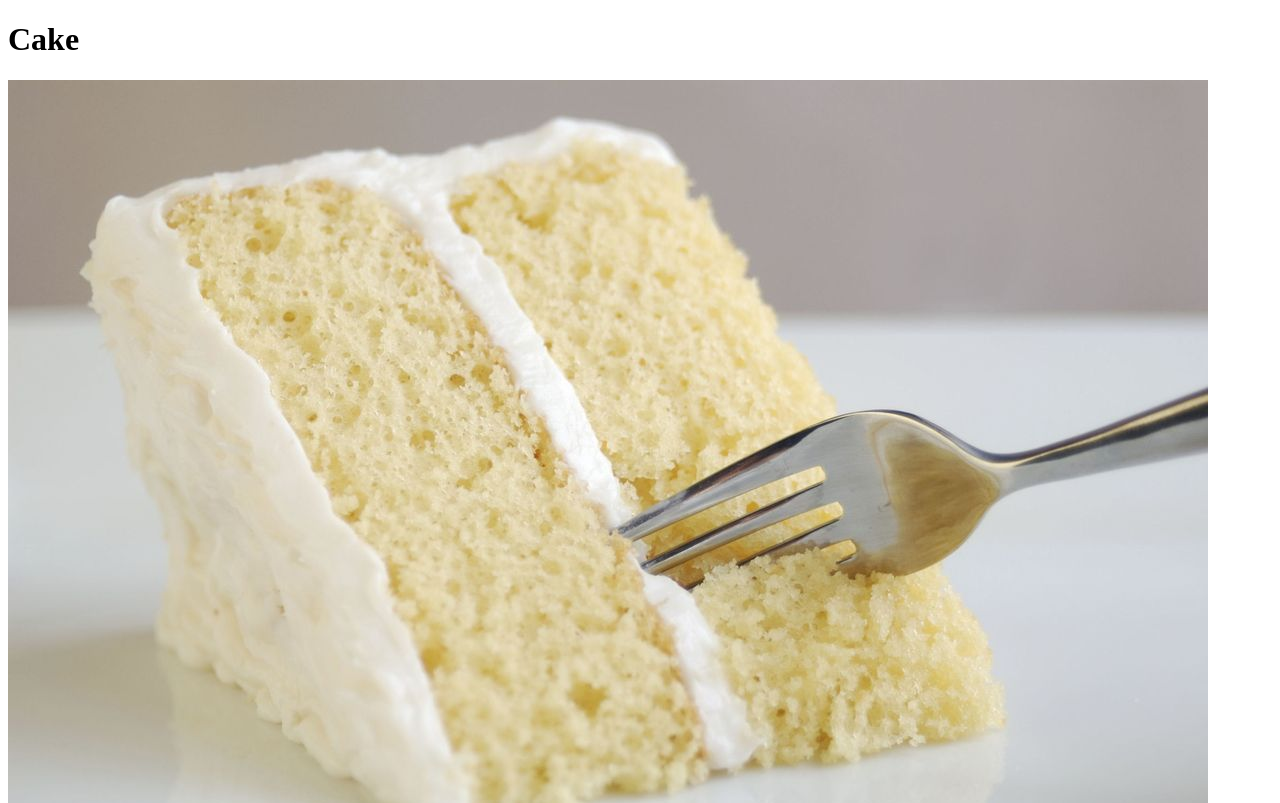
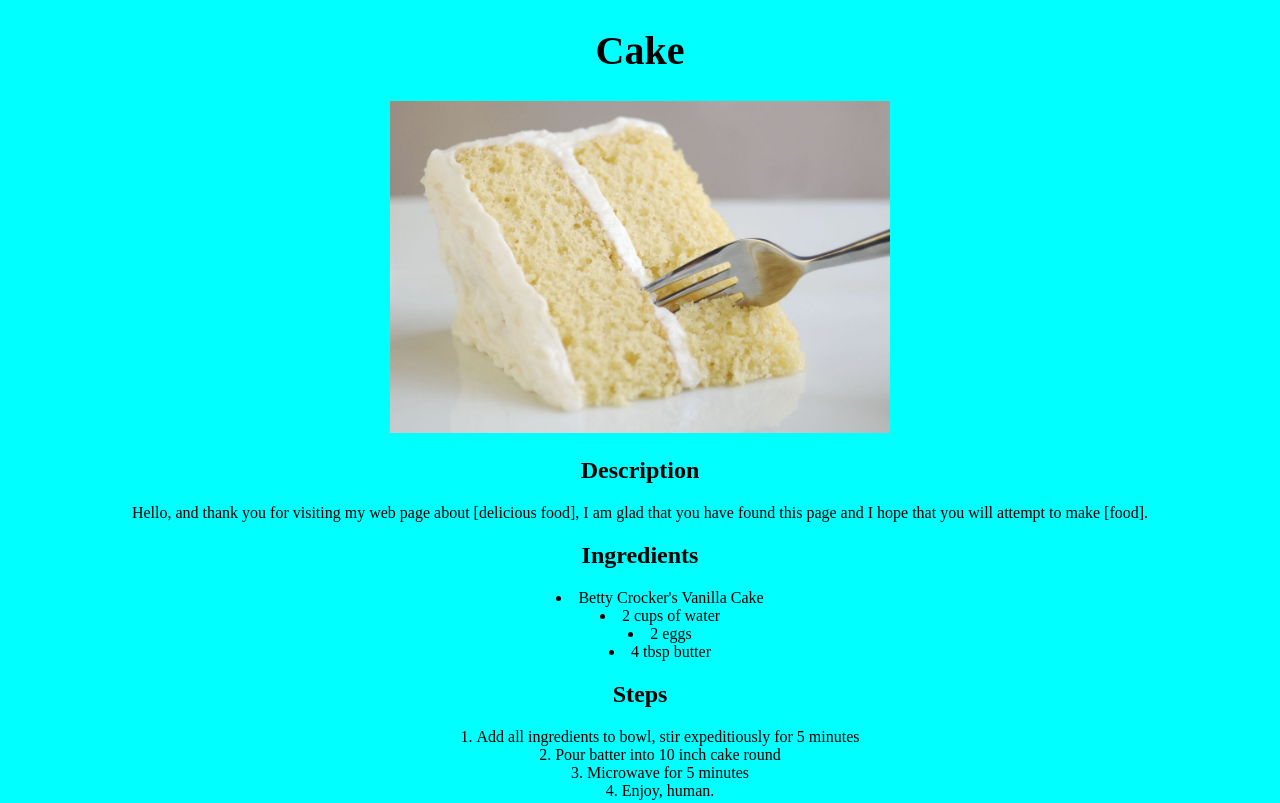
Before and after one commit to Im-Humor/odin-recipes, a plain HTML site: page recipes/cake.html in a window 1280 px wide. Shown: the top 803 px of the page. Drawn offline with Linux system fonts and the light colour scheme.

Commit message:
css practice

```diff
--- a/recipes/cake.html
+++ b/recipes/cake.html
@@ -3,10 +3,11 @@
     <head>
         <meta charset="utf-8">
         <title>Cake</title>
+        <link rel="stylesheet" href="../styles.css">
     </head>
     <body>
         <h1>Cake</h1>
-        <img src="../img/cake.jpg">
+        <img src="../img/cake.jpg" class="head-img">
         <h2>Description</h2>
         <p>
             Hello, and thank you for visiting my web page about [delicious food], I am glad that you have found this page
--- /dev/null
+++ b/styles.css
@@ -0,0 +1,18 @@
+* {
+    background-color: aqua;
+    text-align: center;
+}
+
+h1 {
+    font-size: 40px;
+}
+
+.head-img {
+    width: 500px;
+    height: auto;
+}
+
+ol,
+ul {
+    list-style-position: inside;
+}
```
Also changed, not shown: index.html (+1 -0 lines), recipes/fudgebrownie.html (+2 -1 lines), recipes/peekabooegg.html (+2 -1 lines).
